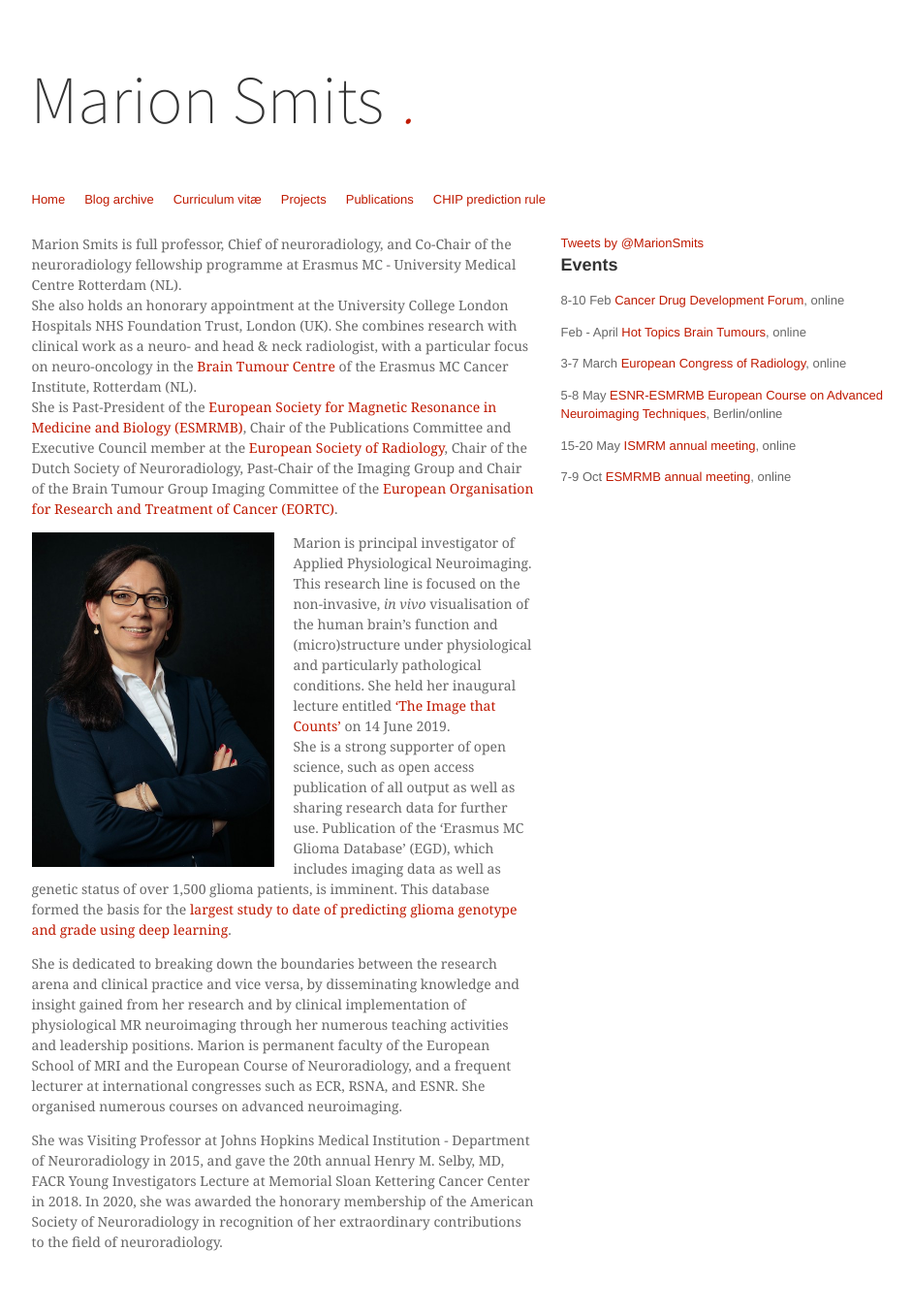
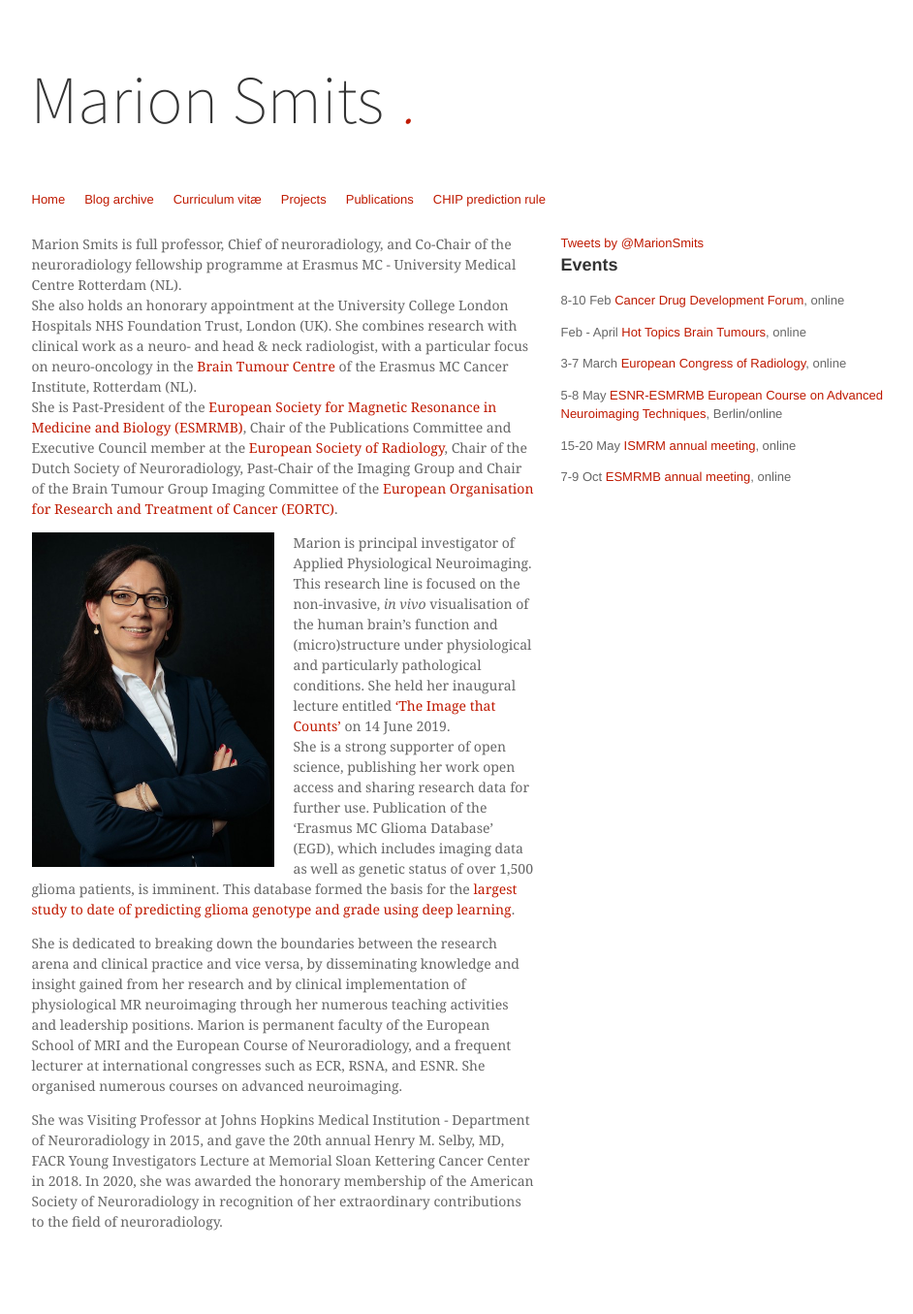
Before and after one commit to marionsmits/marionsmits.github.io, a Jekyll site: the page built from index.md, in a window 1280 px wide. Shown: the whole page at 97% size, without its empty margins (120-1062 px from the left). Built offline with Jekyll 4.4.1, drawn with Linux system fonts in a browser that asks for light colours; comment, search, counter and statistics services are not loaded; after the commit the page ends 1334 px from its top, so only the background shows below that.

Commit message:
Update index.md

```diff
--- a/index.md
+++ b/index.md
@@ -9,7 +9,7 @@ Marion Smits is full professor, Chief of neuroradiology, and Co-Chair of the neu
 <a href="Marion2019-2698px.jpg"><img src="Marion2019-500px.jpg" class="portrait" alt="Marion Smits"></a>
 
 Marion is principal investigator of Applied Physiological Neuroimaging. This research line is focused on the non-invasive, <i>in vivo</i> visualisation of the human brain’s function and (micro)structure under physiological and particularly pathological conditions. She held her inaugural lecture entitled ['The Image that Counts'](https://www.youtube.com/watch?v=NuPW2FBd6p0&t=19s) on 14 June 2019.
-<br>She is a strong supporter of open science, such as open access publication of all output as well as sharing research data for further use. Publication of the 'Erasmus MC Glioma Database' (EGD), which includes imaging data as well as genetic status of over 1,500 glioma patients, is imminent. This database formed the basis for the [largest study to date of predicting glioma genotype and grade using deep learning](https://arxiv.org/pdf/2010.04425.pdf).
+<br>She is a strong supporter of open science, publishing her work open access and sharing research data for further use. Publication of the 'Erasmus MC Glioma Database' (EGD), which includes imaging data as well as genetic status of over 1,500 glioma patients, is imminent. This database formed the basis for the [largest study to date of predicting glioma genotype and grade using deep learning](https://arxiv.org/pdf/2010.04425.pdf).
 
 She is dedicated to breaking down the boundaries between the research arena and clinical practice and vice versa, by disseminating knowledge and insight gained from her research and by clinical implementation of physiological MR neuroimaging through her numerous teaching activities and leadership positions. Marion is permanent faculty of the European School of MRI and the European Course of Neuroradiology, and a frequent lecturer at international congresses such as ECR, RSNA, and ESNR. She organised numerous courses on advanced neuroimaging.
 
```
